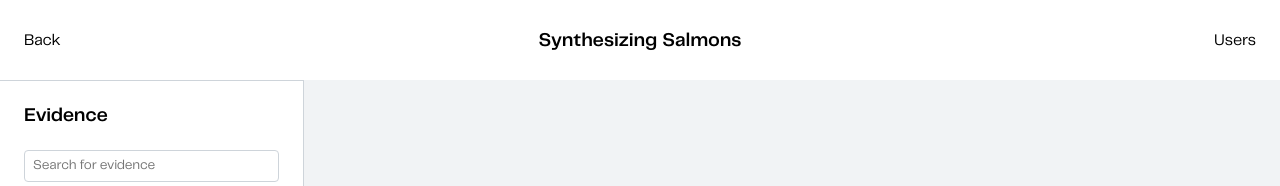
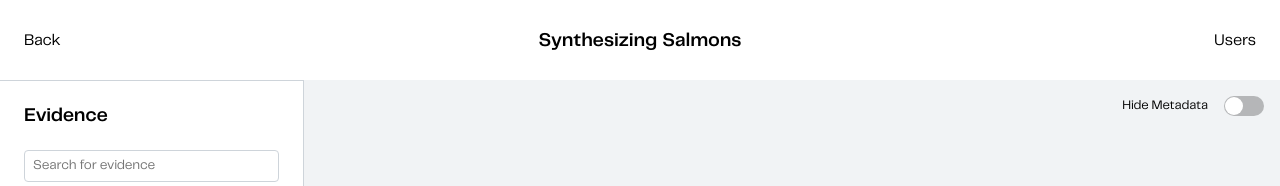
Before and after one commit to coyiutoc/Honda-Capstone-Salmon, a React (Create React App) app: page / in a window 1280 px wide. Shown: the top 186 px of the page. Built offline with nearby package versions, Linux system fonts and the light colour scheme.

Commit message:
Toggle on metadata and cluster.

```diff
--- a/src/components/BoardWorkspace/BoardWorkspace.js
+++ b/src/components/BoardWorkspace/BoardWorkspace.js
@@ -88,12 +88,16 @@ const updateColumnState = (result, columns, setColumns) => {
   }
 };
 
-
 const BoardWorkspace = (props) =>  {
   const modalCallback = props.modalCallback;
+  const [showMetadata, setShowMetadata] = useState(true);
   const [columns, setColumns] = useState({...sourceColumn, ...columnsFromBackend});
   const srcKey = Object.entries(sourceColumn)[0][0];
   const srcColState = columns[srcKey];
+
+  const handleShowMetadataClick = (e) => {
+    setShowMetadata(!e.target.checked);
+  }
 
   return (
     <DragDropContext
@@ -101,11 +105,18 @@ const BoardWorkspace = (props) =>  {
     >
       <div className={styles.boardWorkspace}>
         {/* SEARCH COLUMN */}
-        <SearchList columnId = {srcKey} column = {srcColState} modalCallback={modalCallback}/>
+        <SearchList columnId = {srcKey} column = {srcColState} modalCallback={modalCallback} showMetadata={showMetadata}/>
 
 
         {/* DESTINATION BUCKETS */}
         <div className={styles.boardColumns}>
+          <div className={styles.switchContainer}>
+            <div className={styles.switchLabel}>
+              Hide Metadata
+            </div>
+            <input type="checkbox" id="toggle" className={styles.checkbox} onChange={(e) => handleShowMetadataClick(e)}/>
+            <label htmlFor="toggle" className={styles.switch}></label>
+          </div>
           {Object.entries(columns).map(([columnId, column], index) => {
             if (columnId !== srcKey) {
 
@@ -117,6 +128,7 @@ const BoardWorkspace = (props) =>  {
                                 showMapped={true}
                                 showUnmapped={true}
                                 modalCallback={modalCallback}
+                                showMetadata={showMetadata}
                         />
               );
             }
--- a/src/components/BoardWorkspace/BoardWorkspace.module.scss
+++ b/src/components/BoardWorkspace/BoardWorkspace.module.scss
@@ -5,14 +5,67 @@
   display: flex;
   flex-direction: row;
   height: 90vh;
+  background-color: $grey-1;
 }
 
 .boardColumns {
   display: flex;
   flex-direction: row;
   max-height: 100%;
-  overflow-y: auto;
-  background-color: $grey-1;
+  overflow: auto;
   width: 100%;
-  //overflow-x: hidden; //Disable later when have more columns
+
+  > :not(:first-child) {
+    margin-top: 3rem;
+  }
 }
+
+.switchContainer {
+  display: flex;
+  flex-direction: row;
+  position: absolute;
+  right: 0;
+  margin-top: 1rem;
+  margin-right: 1rem;
+}
+
+.switchLabel {
+  font-size: 0.8rem;
+  margin-right: 1rem;
+  margin-top: 0.2rem;
+}
+
+.switch {
+  position: relative;
+  display: inline-block;
+  width: 40px;
+  height: 20px;
+  background-color: rgba(0, 0, 0, 0.25);
+  border-radius: 20px;
+  transition: all 0.3s;
+  &:hover {
+    cursor:pointer;
+  }
+}
+
+.switch::after {
+  content: '';
+  position: absolute;
+  width: 18px;
+  height: 18px;
+  border-radius:50%;
+  background-color: white;
+  top: 1px;
+  left: 1px;
+  transition: all 0.3s;
+}
+
+.checkbox:checked + .switch::after {
+  left : 20px;
+}
+.checkbox:checked + .switch {
+  background-color: $grey-8;
+}
+.checkbox {
+  display : none;
+}
--- a/src/components/BoardWorkspace/Column/Column.js
+++ b/src/components/BoardWorkspace/Column/Column.js
@@ -7,8 +7,9 @@ import { tags } from 'data/dummyData.js';
 
 const Column = (props) => {
   const [starred, toggleStar] = useState(false);
+  const [showCards, setShowCards] = useState(true);
 
-  let {column, columnId, searchQuery, tagFilter, showMapped, showUnmapped, modalCallback} = props;
+  let {column, columnId, searchQuery, tagFilter, showMapped, showUnmapped, modalCallback, showMetadata} = props;
   let srcId = Object.keys(sourceColumn)[0];
 
   const renderEvidence = () => {
@@ -31,7 +32,9 @@ const Column = (props) => {
     }
 
     return (list.map((item, index) => {
-      return <Evidence item={item} index={index} key={index} modalCallback={modalCallback}/>
+      return <div className={styles.evidenceContainer} key={index}>
+                <Evidence item={item} index={index} modalCallback={modalCallback} showMetadata={showMetadata}/>
+              </div>
     }));
 
   };
@@ -48,6 +51,11 @@ const Column = (props) => {
                     onClick={() => handleStarClick()}
                     style={{ color: starred ? "#FF6635" : "#CED4DA"}}>
                     &#9733;
+              </div>
+              <div className={styles.toggleArrow}
+                   onClick={() => setShowCards(!showCards)}
+                   style={{transform: showCards ? "rotate(180deg)" : "rotate(0deg)"}}>
+                &#9650;
               </div>
             </div>);
   }
@@ -71,7 +79,7 @@ const Column = (props) => {
                 {column.items.length > 1 && columnId !== srcId && renderClusterHeader()}
 
                 {/* EVIDENCE LIST */}
-                {renderEvidence()}
+                {showCards && renderEvidence()}
                 {provided.placeholder}
               </div>
             );
--- a/src/components/BoardWorkspace/Column/Column.module.scss
+++ b/src/components/BoardWorkspace/Column/Column.module.scss
@@ -7,7 +7,7 @@
   align-items: center;
   width: 100%;
   overflow-y: auto;
-  min-width: 200px;
+  min-width: 300px;
   padding: 0.5rem;
 }
 
@@ -38,14 +38,14 @@
 
 .columnTitle {
   padding: 0.2rem;
-  margin-bottom: 1rem;
   display: flex;
   flex-direction: row;
+  align-items: center;
 
   > input {
+    flex-grow: 1;
     font-size: 0.8rem;
     box-sizing: border-box;
-    flex-grow: 1;
     border: 0;
     padding: 0.5rem 0.5rem;
 
@@ -56,10 +56,28 @@
 }
 
 .columnStar {
+  margin-left: 0.5rem;
   color: $grey-4;
-
+  user-select: none;
   &:hover {
     color: $salmon-1;
     cursor: pointer;
   }
 }
+
+.toggleArrow {
+  margin-left: 0.5rem;
+  user-select: none;
+  transition: .1s ease-in-out;
+  font-size: 0.8rem;
+  &:hover {
+    color: $salmon-1;
+    cursor: pointer;
+  }
+}
+
+.evidenceContainer {
+  & > * {
+    margin-top: 1rem;
+  }
+}
--- a/src/components/BoardWorkspace/Evidence/Evidence.module.scss
+++ b/src/components/BoardWorkspace/Evidence/Evidence.module.scss
@@ -4,7 +4,6 @@
 .evidence {
   user-select: "none";
   padding: 1rem;
-  margin: 0 0 1rem 0;
   border-radius: 10px;
 
   > div {
@@ -38,7 +37,7 @@
   }
 
   &__quote {
-    font-size: 1rem;
+    font-size: 0.8rem;
   }
 
   &__info {
--- a/src/components/BoardWorkspace/SearchList/SearchList.js
+++ b/src/components/BoardWorkspace/SearchList/SearchList.js
@@ -4,7 +4,7 @@ import styles from 'components/BoardWorkspace/SearchList/SearchList.module.scss'
 import { tags } from 'data/dummyData.js';
 
 const SearchList = (props) =>  {
-  const {column, columnId, modalCallback} = props;
+  const {column, columnId, modalCallback, showMetadata} = props;
   const [searchQuery, setSearchQuery] = useState(null);
   const [tagFilter, setTagFilter] = useState(null);
   const [showMapped, setMapped] = useState(true);
@@ -75,6 +75,7 @@ const SearchList = (props) =>  {
                 showMapped = {showMapped}
                 showUnmapped = {showUnmapped}
                 modalCallback={modalCallback}
+                showMetadata={showMetadata}
         />
       </div>
   );
--- a/src/components/BoardWorkspace/SearchList/SearchList.module.scss
+++ b/src/components/BoardWorkspace/SearchList/SearchList.module.scss
@@ -64,7 +64,6 @@
 }
 
 .checkboxes {
-  margin-bottom: 1rem;
   display: flex;
   flex-direction: row;
   flex-wrap: wrap;
--- a/src/components/Modal/Modal.js
+++ b/src/components/Modal/Modal.js
@@ -102,7 +102,7 @@ const Modal = (props) =>  {
                 </div>
                   {evidence.commentThread && evidence.commentThread.map((comment, index) => {
                     return (
-                      <Comment member={comment.member} text={comment.text} date={comment.date}/>
+                      <Comment key={index} member={comment.member} text={comment.text} date={comment.date}/>
                     )
                   })}
               </div>
--- a/src/data/dummyData.js
+++ b/src/data/dummyData.js
@@ -60,4 +60,6 @@ export const columnsFromBackend = {
   [uuid()]: new Column("Destination 2"),
   [uuid()]: new Column("Destination 3"),
   [uuid()]: new Column("Destination 4"),
+  [uuid()]: new Column("Destination 5"),
+  [uuid()]: new Column("Destination 6"),
 };
--- a/src/styles/partials/_colors.scss
+++ b/src/styles/partials/_colors.scss
@@ -8,3 +8,4 @@ $grey-1: #F1F3F5;
 $grey-4: #CED4DA;
 $grey-6: #868E96;
 $grey-7: #495057;
+$grey-8: #343A40;
```
Also changed, not shown: src/components/BoardWorkspace/Evidence/Evidence.js (+36 -23 lines).
